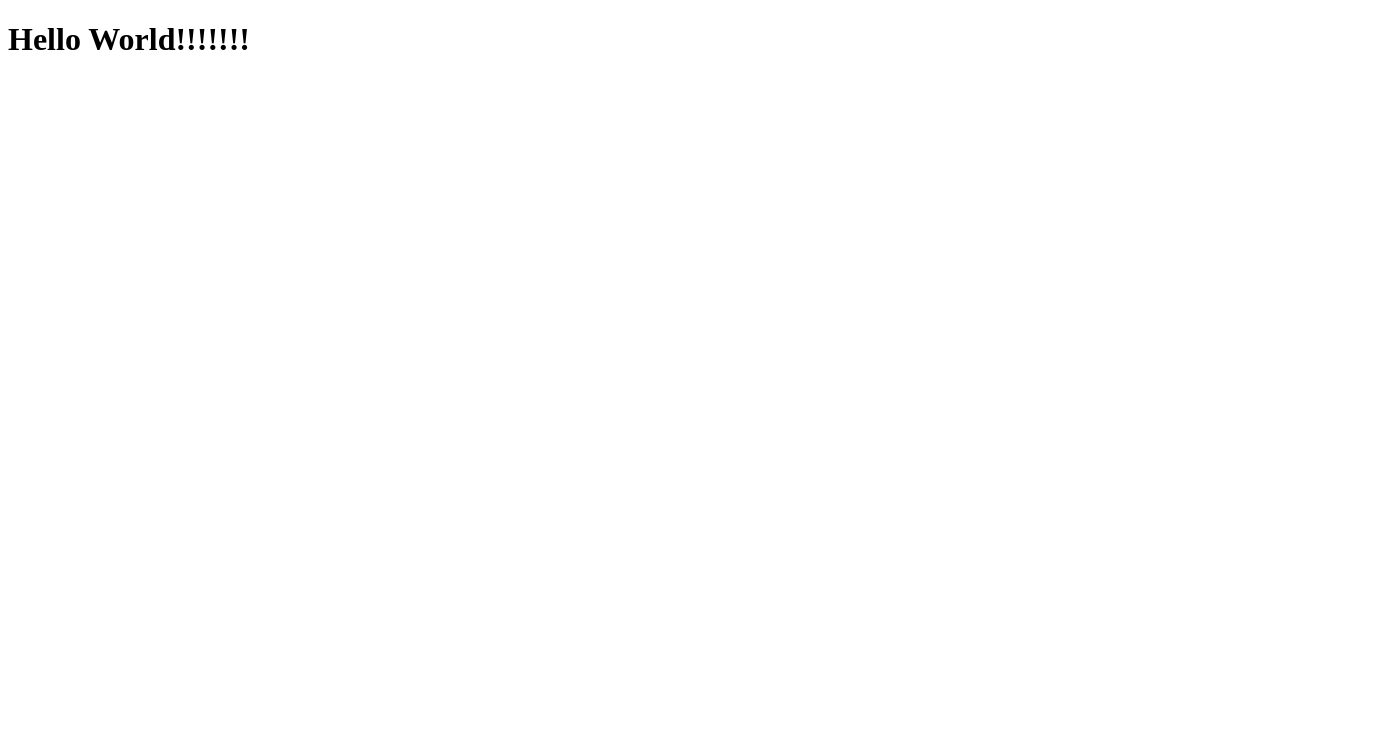
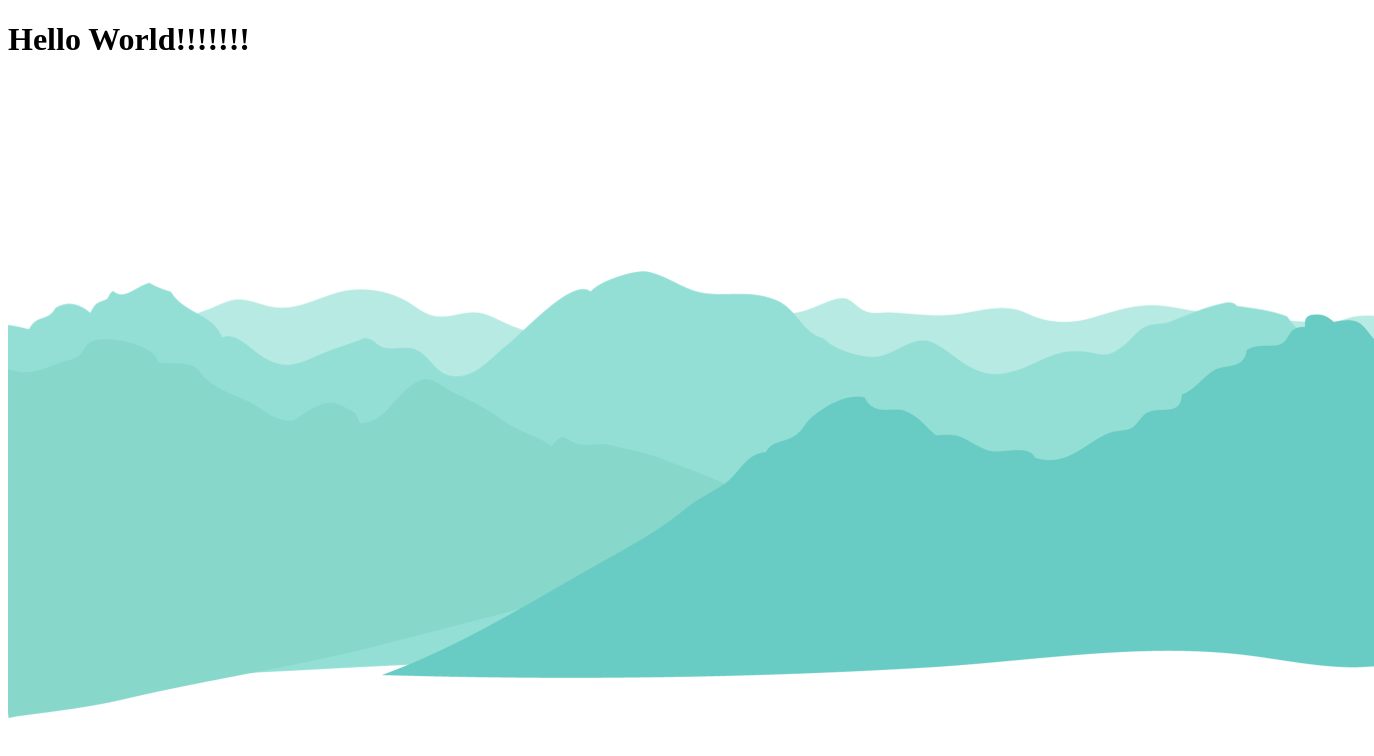
Before and after one commit to Stanislav-Mindo/test-git, a plain HTML site: page index.html in a window 1280 px wide. Shown: the whole page, 1374 px wide, since content can reach past the window. Drawn offline with Linux system fonts and the light colour scheme.

Commit message:
second commit2

```diff
--- a/index.html
+++ b/index.html
@@ -5,11 +5,14 @@
   <meta http-equiv="X-UA-Compatible" content="IE=edge">
   <meta name="viewport" content="width=device-width, initial-scale=1.0">
   <link rel="stylesheet" href="./style.css">
-  <title>Document 123434</title>
+  <title>Git-test</title>
 </head>
 <body>
 
   <h1>Hello World!!!!!!!</h1>
+  <div>
+    <img src="./images/hill1.png" alt="">
+  </div>
 
   <script src="./main.js"></script>
 </body>
```
